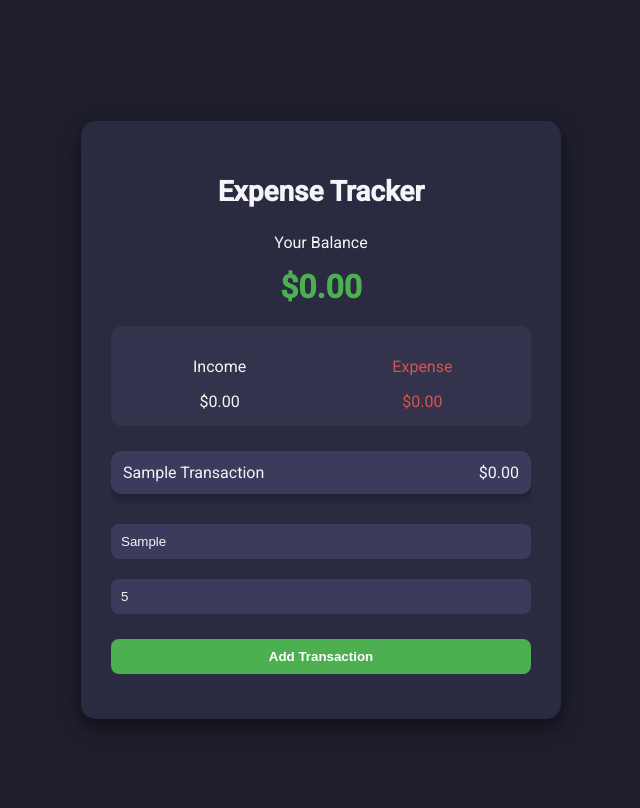
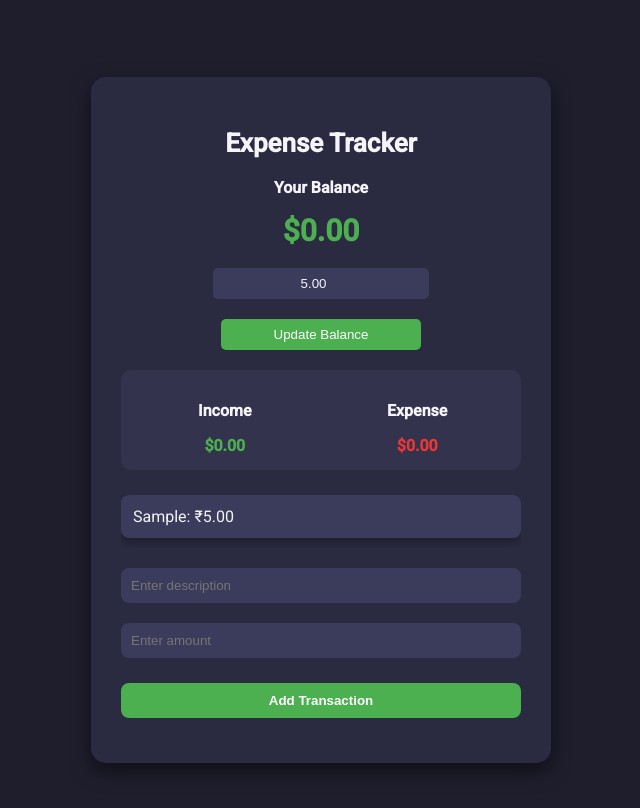
Before and after one commit to SubhajitBardhanPc/Expences_tracker, a plain HTML site: page index.html in a window 1280 px wide. Both pictures are taken after typing "Sample", "5" into the empty fields and a click on the button "Add Transaction". Shown: the whole page, without its empty margins (319-959 px from the left). Drawn offline with Linux system fonts and the light colour scheme.

Commit message:
Calculator Method Working

```diff
--- a/index.css
+++ b/index.css
@@ -1,36 +1,91 @@
+/* Styling for the body to create a centered, dark-themed layout */
 body {
     font-family: 'Roboto', sans-serif;
-    background-color: #1e1e2d;
+    background-color: #1e1e2d; /* Dark background for contrast */
     margin: 0;
     padding: 20px;
     display: flex;
     justify-content: center;
     align-items: center;
     min-height: 100vh;
-    color: #f4f4f9;
+    color: #f4f4f9; /* Light text for readability */
 }
+
+/* Main container styling */
 .container {
     background-color: #2a2a40;
-    width: 420px;
+    width: 400px;
     padding: 30px;
     border-radius: 15px;
     box-shadow: 0 8px 20px rgba(0,0,0,0.5);
 }
+
+/* Header styling */
 h2 {
-    margin-bottom: 25px;
+    margin-bottom: 20px;
     text-align: center;
     color: #f4f4f9;
-    font-size: 28px;
+    font-size: 26px;
 }
+
+/* Balance section styling */
 .balance {
     margin-bottom: 20px;
     text-align: center;
+    font-weight: bold;
 }
+
 .balance span {
-    font-size: 32px;
-    font-weight: bold;
+    display: block;
+    font-size: 30px;
     color: #4caf50;
+    margin-top: 5px;
 }
+
+/* Updated Your Balance and Add Balance styling */
+.balance-container {
+    margin-bottom: 20px;
+    display: flex;
+    flex-direction: column;
+    align-items: center;
+}
+
+.add-balance {
+    display: flex;
+    width: 50%;
+    justify-content: center;
+    gap: 10px;
+    margin-top: 10px;
+}
+
+#totalBalance {
+    padding: 8px;
+    border-radius: 5px;
+    background-color: #3b3b5c;
+    color: #f4f4f9;
+    border: none;
+    outline: none;
+    width: 50%;
+    margin: 20px;
+    text-align: center;
+}
+
+#updateBalance {
+    padding: 8px 12px;
+    width: 50%;
+    background-color: #4caf50;
+    color: white;
+    border: none;
+    border-radius: 5px;
+    cursor: pointer;
+    transition: background-color 0.3s ease;
+}
+
+#updateBalance:hover {
+    background-color: #43a047;
+}
+
+/* Income and expense summary */
 .income-expense {
     display: flex;
     justify-content: space-between;
@@ -39,44 +94,53 @@ h2 {
     padding: 15px;
     border-radius: 10px;
 }
-.income {
+
+.income, .expense {
     width: 48%;
     text-align: center;
-    color:rgb(249, 245, 244);
+    color: #f4f4f9;
+    font-weight: bold;
 }
 
-.expense{
-    width: 48%;
-    text-align: center;
-    color:rgb(216, 83, 83);
+.income span {
+    color: #4caf50;
 }
-ul {
+
+.expense span {
+    color: #e53935;
+}
+
+/* Transaction list styling */
+ul.list {
     list-style: none;
     padding: 0;
     margin-bottom: 20px;
-    max-height: 200px;
+    max-height: 150px;
     overflow-y: auto;
 }
-ul li {
+
+ul.list li {
     background-color: #3b3b5c;
     padding: 12px;
     margin-bottom: 10px;
-    border-radius: 10px;
+    border-radius: 8px;
     display: flex;
     justify-content: space-between;
     color: #f4f4f9;
     box-shadow: 0 4px 10px rgba(0,0,0,0.3);
 }
-form {
+
+/* Styling the form */
+.forms {
     display: flex;
     flex-wrap: wrap;
     gap: 10px;
     margin-bottom: 15px;
     justify-content: space-between;
 }
-form input {
-    width: calc(50% - 10px);
-    width: 100%;
+
+.forms input {
+    width: calc(100% - 10px);
     padding: 10px;
     border: none;
     border-radius: 8px;
@@ -85,7 +149,8 @@ form input {
     margin-bottom: 10px;
     outline: none;
 }
-form button {
+
+#button {
     width: 100%;
     padding: 10px;
     background-color: #4caf50;
@@ -97,6 +162,7 @@ form button {
     transition: background-color 0.3s ease;
     margin-top: 5px;
 }
-form button:hover {
+
+#button:hover {
     background-color: #43a047;
 }
--- a/index.html
+++ b/index.html
@@ -6,8 +6,6 @@
     <title>Expense Tracker</title>
     <link href="https://fonts.googleapis.com/css2?family=Roboto:wght@400;500&display=swap" rel="stylesheet">
     <link rel="stylesheet" href="index.css">
-
-    </style>
 </head>
 <body>
     <div class="container">
@@ -15,6 +13,8 @@
         <div class="balance">
             <p>Your Balance</p>
             <span>$0.00</span>
+            <input type="number" id="totalBalance" placeholder="Enter Total Balance" >
+            <button type="button" id="updateBalance" >Update Balance</button>
         </div>
         <div class="income-expense">
             <div class="income">
@@ -26,13 +26,13 @@
                 <span>$0.00</span>
             </div>
         </div>
-        <ul>
+        <ul class="list">
             <li>Sample Transaction <span>$0.00</span></li>
         </ul>
-        <form>
-            <input type="text" placeholder="Enter description">
-            <input type="number" placeholder="Enter amount">
-            <button type="button">Add Transaction</button>
+        <form class="forms">
+            <input type="text" id="expencename" placeholder="Enter description">
+            <input type="number" id="expenceamount" placeholder="Enter amount">
+            <button type="submit" id="button">Add Transaction</button>
         </form>
     </div>
     <script src="scripts.js"></script>
--- a/scripts.js
+++ b/scripts.js
@@ -0,0 +1,68 @@
+document.addEventListener('DOMContentLoaded', () => {
+    const container = document.querySelector('.container');
+    const balance = document.querySelector('.balance');
+    const incomeExpense = document.querySelector('.income-expense');
+    const income = document.querySelector('.income');
+    const expense = document.querySelector('.expense');
+    const list = document.querySelector('.list');
+    const forms = document.querySelector('.forms');
+    const expenceName = document.getElementById('expencename');
+    const expenceAmount = document.getElementById('expenceamount');
+    const button = document.getElementById('button');
+    const totalBalance = document.getElementById('totalBalance');
+    const updateBalance = document.getElementById('updateBalance');
+
+    // Load expenses from local storage or initialize empty array
+    let expences = JSON.parse(localStorage.getItem('expences')) || [];
+    updateTotal();
+    renderExpenses();
+    function saveExpencesToLocal() {
+        localStorage.setItem('expences', JSON.stringify(expences));
+    }
+
+    forms.addEventListener('submit', (e) => {
+        e.preventDefault();
+
+        const name = expenceName.value.trim();
+        const amount = parseFloat(expenceAmount.value.trim());
+
+        if (name !== "" && !isNaN(amount) && amount > 0) {
+            const newExpence = {
+                id: Date.now(),
+                name: name,
+                amount: amount
+            };
+
+            expences.push(newExpence);
+            saveExpencesToLocal();
+            updateTotal();
+            renderExpenses();
+
+            // Clear input fields
+            expenceName.value = "";
+            expenceAmount.value = "";
+        } else {
+            alert("Please enter a valid expense name and a positive amount.");
+        }
+    });
+
+    function calculateTotal() {
+        return expences.reduce((sum, exp) => sum + exp.amount, 0);
+    }
+
+
+
+    function updateTotal() {
+        const totalAmount = calculateTotal();
+        totalBalance.value = totalAmount.toFixed(2); // Use .value for input fields
+    }
+
+    function renderExpenses() {
+        list.innerHTML = "";
+        expences.forEach(exp => {
+            const li = document.createElement('li');
+            li.textContent = `${exp.name}: ₹${exp.amount.toFixed(2)}`;
+            list.appendChild(li);
+        });
+    }
+});
```
